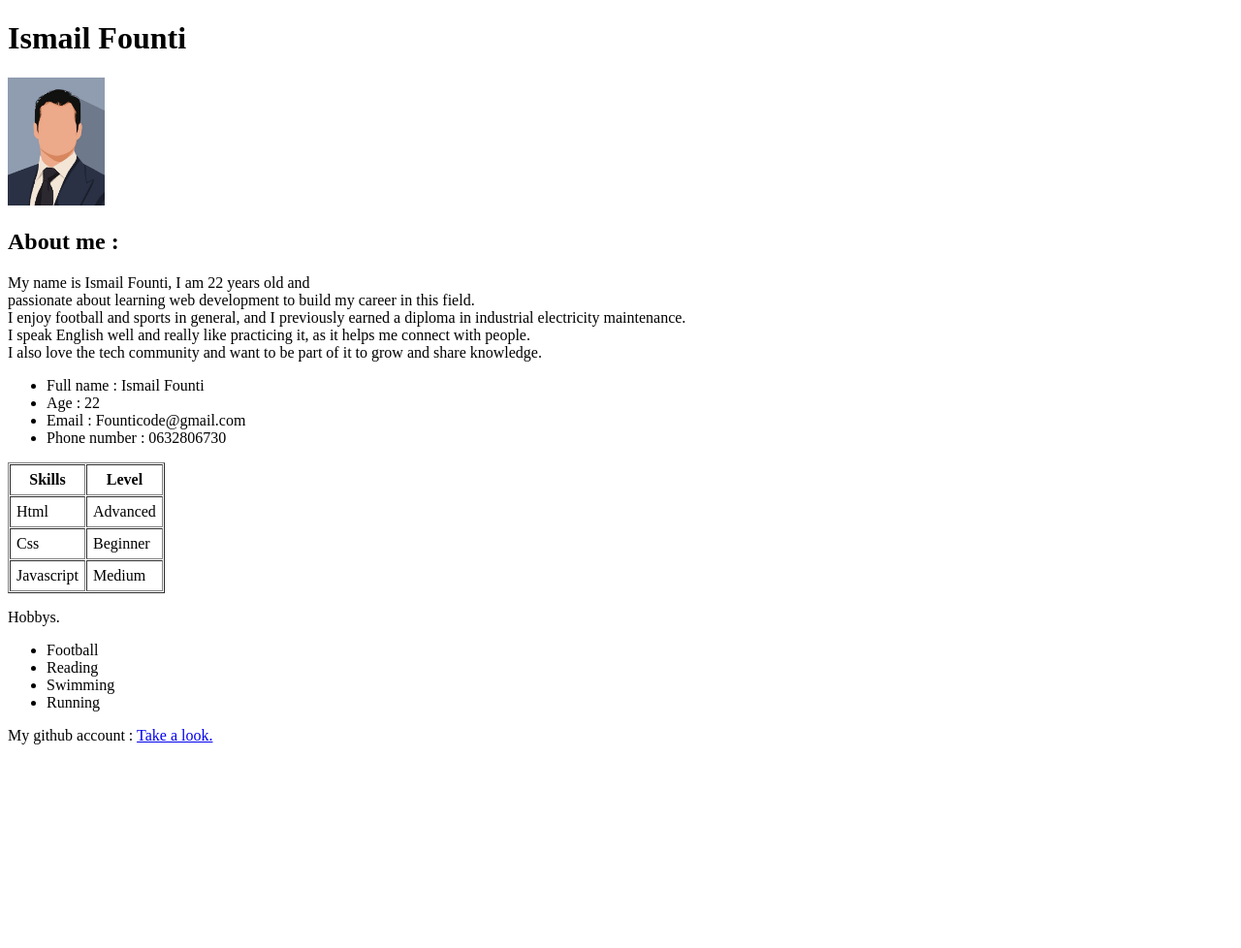
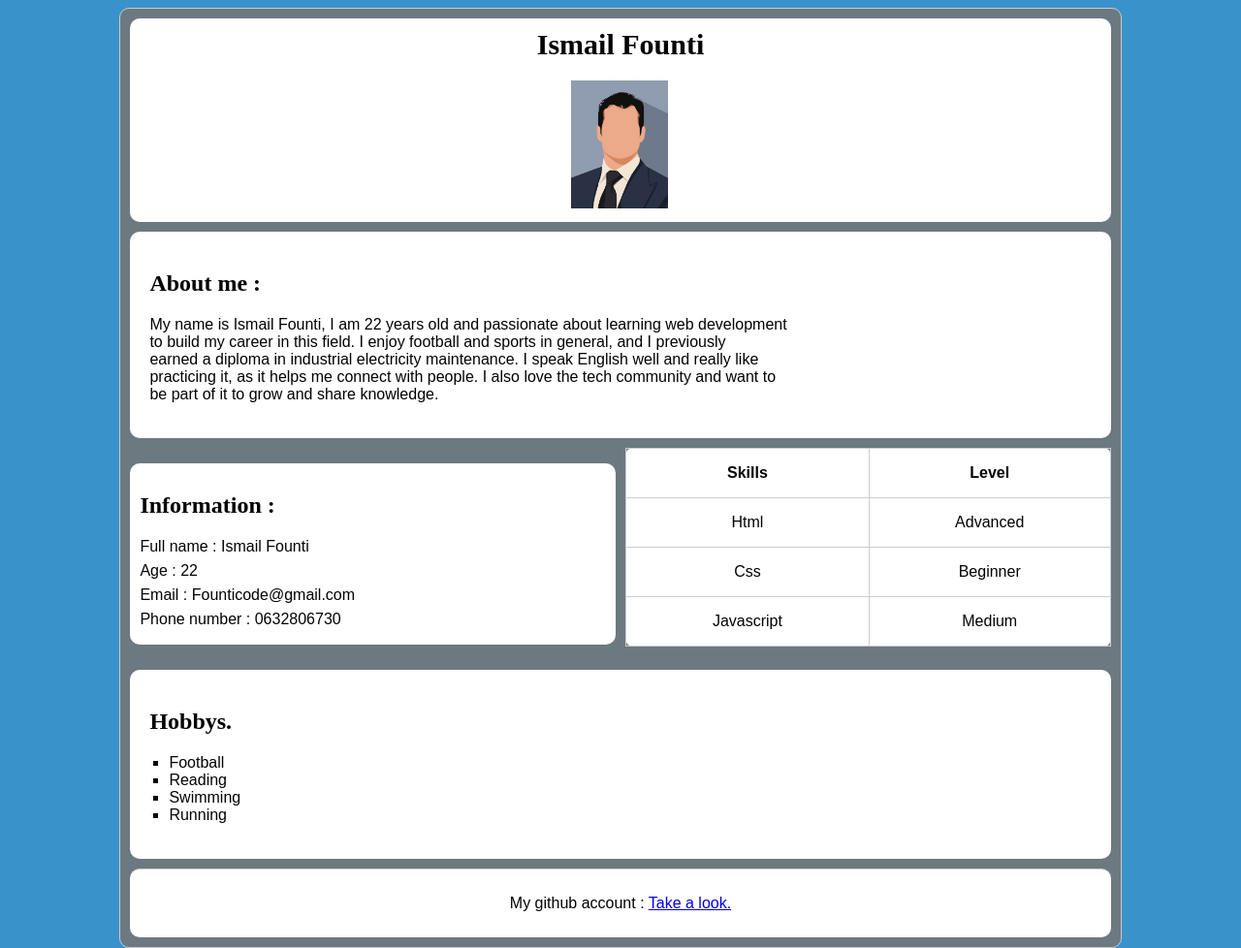
Before and after one commit to founticode/Styling-with-CSS, a plain HTML site: page Prototype CSS/index.html in a window 1280 px wide. Shown: the whole page at 97% size. Before the commit the page ends 800 px from the top, so only its background shows below. Drawn offline with Linux system fonts and the light colour scheme.

Commit message:
css files

```diff
--- a/Chapitre 4 – Grid Layout/style.css
+++ b/Chapitre 4 – Grid Layout/style.css
@@ -3,8 +3,8 @@
   display: grid;
 
   /* 2. كنحدد الأعمدة والصفوف */
-  grid-template-columns: 200px 1fr;   /* عمود صغير وعمود كبير */
-  grid-template-rows: 80px 1fr 60px;  /* صف فوق للheader، وسط للمحتوى، وتحت للfooter */
+  grid-template-columns: 400px 1fr;   /* عمود صغير وعمود كبير */
+  grid-template-rows: 100px 1fr 60px;  /* صف فوق للheader، وسط للمحتوى، وتحت للfooter */
 
   /* 3. كنستعمل grid areas باش ننظم */
   grid-template-areas:
--- a/Prototype CSS/index.html
+++ b/Prototype CSS/index.html
@@ -10,29 +10,26 @@
 <body>
     <div class="container">
     <header class="header">
-        <h1>Ismail Founti</h1>
+        <h1 class="title">Ismail Founti</h1>
         <section>
-        <img src="profile.jpg" width="100" alt="profile pic">
+        <img src="profile.jpg" width="100" alt="profile pic" class="img">
         </section>
     </header>
     <main class="main">
-        <section>
-        <h2>About me :</h2>
+        <section class="para">
+        <h2 class="title2">About me :</h2>
         <p>
-             My name is Ismail Founti, I am 22 years old and <br>
-             passionate about learning web development
-            to build my career in this field. <br>
-            I enjoy football and sports in general, and I previously
-            earned a diploma in industrial electricity maintenance. <br>
-            I speak English well and really like
-            practicing it, as it helps me connect with people. <br>
-            I also love the tech community and want to
+             My name is Ismail Founti, I am 22 years old and passionate about learning web development <br>
+            to build my career in this field. I enjoy football and sports in general, and I previously <br>
+            earned a diploma in industrial electricity maintenance. I speak English well and really like <br>
+            practicing it, as it helps me connect with people. I also love the tech community and want to <br>
             be part of it to grow and share knowledge.
         </p>
         </section>
 
-        <section>
+        <section class="information">
             <ul>
+              <h2 class="title3">Information :</h2>
                 <li>Full name : Ismail Founti</li>
                 <li>Age : 22</li>
                 <li>Email : Founticode@gmail.com</li>
@@ -40,7 +37,7 @@
             </ul>
         </section>
 
-        <section>
+        <section class="table">
             <table border="1" cellpadding="6" cellspacing="1">
                 <tr>
                     <th>Skills</th>
@@ -60,8 +57,8 @@
                 </tr>
             </table>
         </section>
-        <section>
-            <p>Hobbys.</p>
+        <section class="hoobies">
+            <h2 class="hobby">Hobbys.</h2>
             <ul>
                 <li>Football</li>
                 <li>Reading</li>
--- a/Prototype CSS/style.css
+++ b/Prototype CSS/style.css
@@ -0,0 +1,118 @@
+body {
+  font-family: Arial, sans-serif;
+  margin: 10;
+  padding: 0;
+  background-color:  rgb(57, 147, 203);
+}
+
+.container {
+  display: grid;
+  grid-template-rows: auto 1fr auto;
+  gap: 10px;
+  width: 80%;
+  margin: 0 auto;
+  background: white;
+  padding: 10px;
+  border: 1px solid #ccc;
+  border-radius: 10px;
+  background-color:rgb(109, 121, 128);
+}
+
+.header {
+  display: grid;
+  align-items: center;
+  justify-content: center;
+  padding: 10px;
+  border-radius: 10px;
+  background-color: white;
+}
+
+.header .title {
+  font-size: 30px;
+  margin: 0;
+  color: rgb(3, 3, 3);
+  font-family: 'Times New Roman', Times, serif;
+  padding-bottom: 20px;
+}
+
+.img {
+  width: 100px;
+  padding-left: 35px;
+}
+
+.main {
+  display: grid;
+  grid-template-columns: 1fr 1fr;
+  gap: 10px;
+}
+
+.title2 {
+  font-family: 'Times New Roman', Times, serif;
+}
+
+.para {
+  grid-column: 1 / 3;
+  padding: 20px;
+  border-radius: 10px;
+  color: rgb(3,3,3);
+  background-color: white;
+
+}
+
+.title3 {
+  font-family: 'Times New Roman', Times, serif;
+  padding: 0px;
+}
+
+.information ul {
+  list-style: none;
+  padding: 0;
+  background-color: white;
+  color: rgb(3,3,3);
+  padding: 10px;
+  border-radius: 10px;
+}
+
+.information li {
+  margin-bottom: 7px;
+}
+
+.table table {
+  width: 100%;
+  border-collapse: collapse;
+  padding: 200px;
+  border-radius: 8px;
+  background-color: white;
+  color: rgb(3,3,3);
+}
+
+.table th, .table td {
+  border: 1px solid #ccc;
+  padding: 16px;
+  text-align: center;
+}
+
+.hoobies {
+  grid-column: 1 / 3;
+  border-radius: 10px;
+  background-color: white;
+  padding: 20px;
+  color: rgb(3,3,3);
+}
+.hobby {
+  font-family: 'Times New Roman', Times, serif;
+}
+
+.hoobies ul {
+  list-style: square;
+  padding-left: 20px;
+}
+
+.footer {
+  text-align: center;
+  background-color: white;
+  padding: 10px;
+  border-top: 1px solid #ccc;
+  border-radius: 10px;
+  color: rgb(3,3,3);
+}
```
